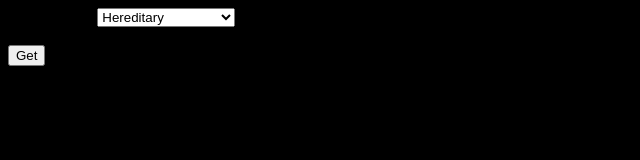
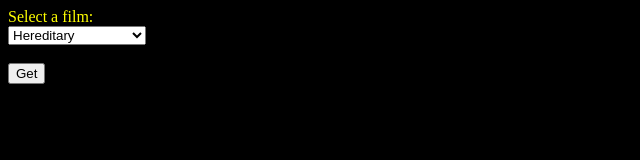
Before and after one commit to singh-jayme/assignment3, a website: page index.html in a window 1280 px wide. Shown: the whole page, without its empty margins (0-640 px from the left). Drawn offline with nearby package versions, Linux system fonts and the light colour scheme; no server answers.

Commit message:
Added div for "select film"

```diff
--- a/index.html
+++ b/index.html
@@ -11,7 +11,9 @@
   </head>
   <body>
     <form>
+      <div class="select-film">
         <label for="films">Select a film:</label>
+      </div>
         <select name="films" id="films">
           <option value="493922">Hereditary</option>
           <option value="496243">Parasite</option>
--- a/script.js
+++ b/script.js
@@ -4,13 +4,13 @@
     } catch (error) {
       console.log(error);
     }
-  };
+  }
 
   const getMovies1 = async () => {
     const movieData = await getData("https://api.themoviedb.org/3/search/movie", {
       params: {
         api_key: "c5fef910d2ea5972567a21b1d26d52ff",
-        query: "batman"
+        query: value
       }
     });
 
--- a/style.css
+++ b/style.css
@@ -17,3 +17,7 @@
     aspect-ratio: 16 / 9;
     height: 300px;
   }
+
+  div.select-film {
+    color: yellow;
+  }
```
Lines whose indentation alone changed are shown as unchanged.
